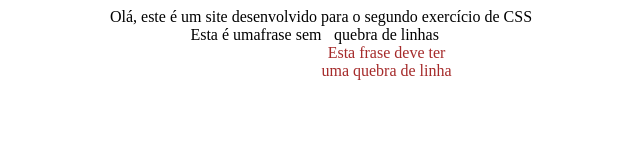
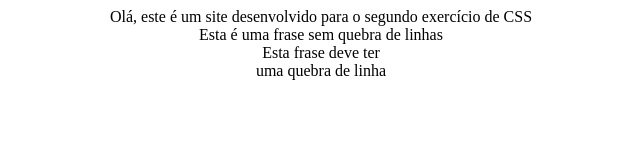
Before and after one commit to LuizaAndres/HTML, a plain HTML site: page tarefas/lista2/exer2/exer2.html in a window 1280 px wide. Shown: the whole page, without its empty margins (319-959 px from the left). Drawn offline with Linux system fonts and the light colour scheme.

Commit message:
li2 ex2 ok

```diff
--- a/tarefas/lista2/exer2/exer2.html
+++ b/tarefas/lista2/exer2/exer2.html
@@ -9,13 +9,11 @@
 
             }
             .container{
-                display:inline-flex;
+                display:inline;
 
             }
-            .container > div > div{
-                color:brown;
-                display:block;
-
+            .container > div{
+                display:inline;
             }
 
         </style>
```
